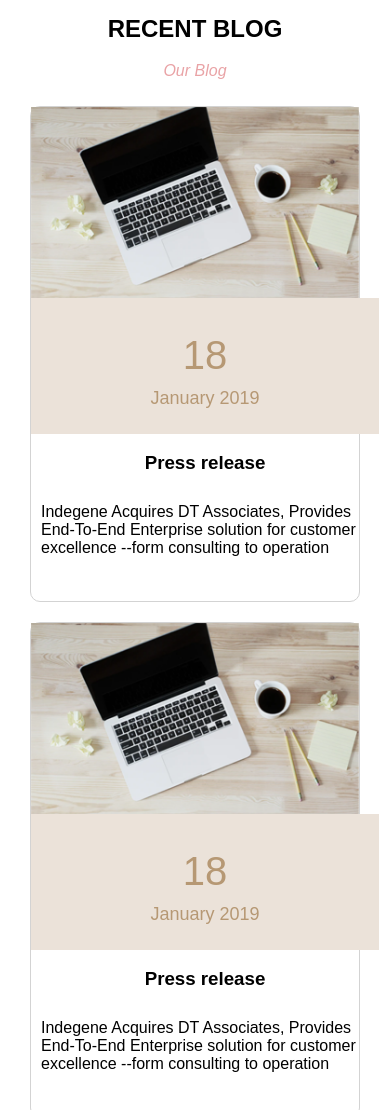
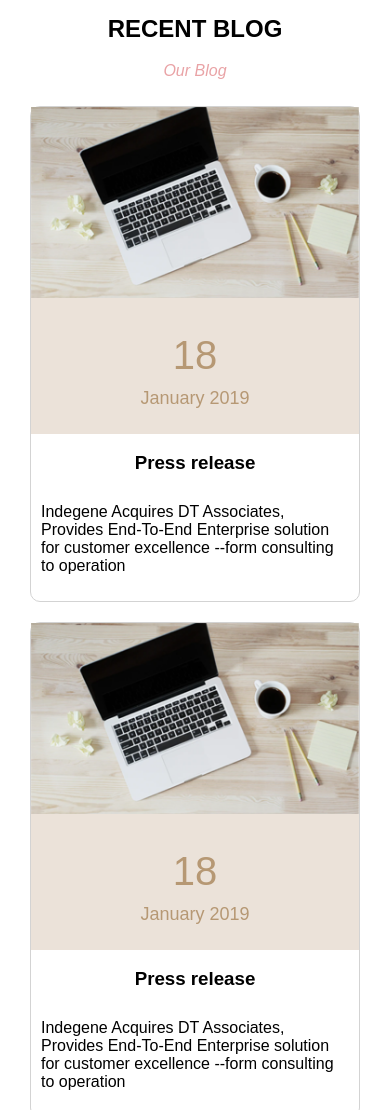
Before and after one commit to pradeepkp625/indegene, a plain HTML site: page index.html in a window 390 px wide. Shown: the part 3350-4460 px from the top of the page. Drawn offline with Linux system fonts and the light colour scheme.

Commit message:
Update style.css

```diff
--- a/css/style.css
+++ b/css/style.css
@@ -319,11 +319,10 @@ body{
     .blog__layout{
       flex-flow: column wrap;
     }
-    .blog .date{
-        width: 100%;
-    }
+
     .blog .date h1 p{
         text-align: center;
+        width:auto;
     }
     .blog img{
         width:100%;
```
